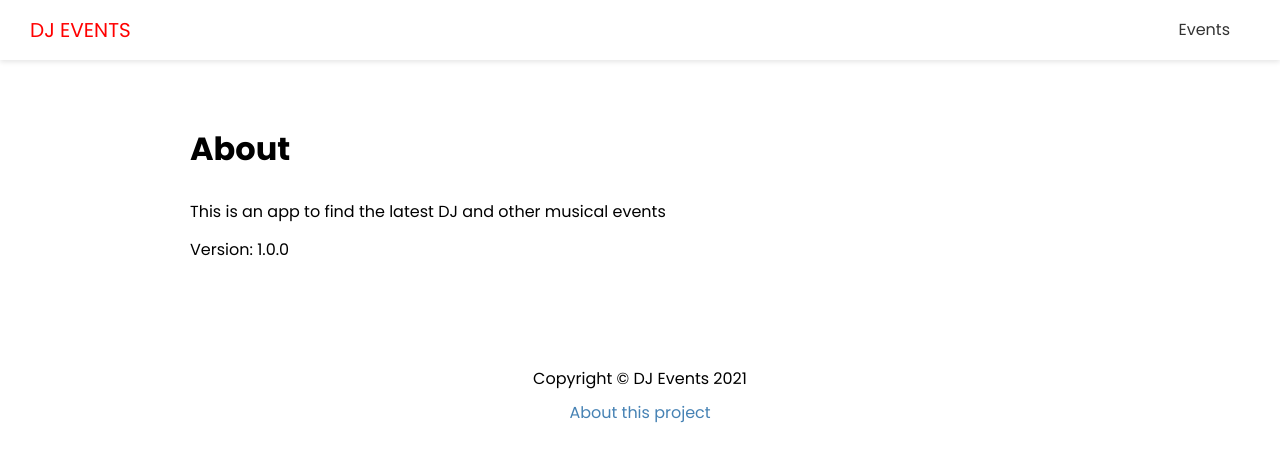
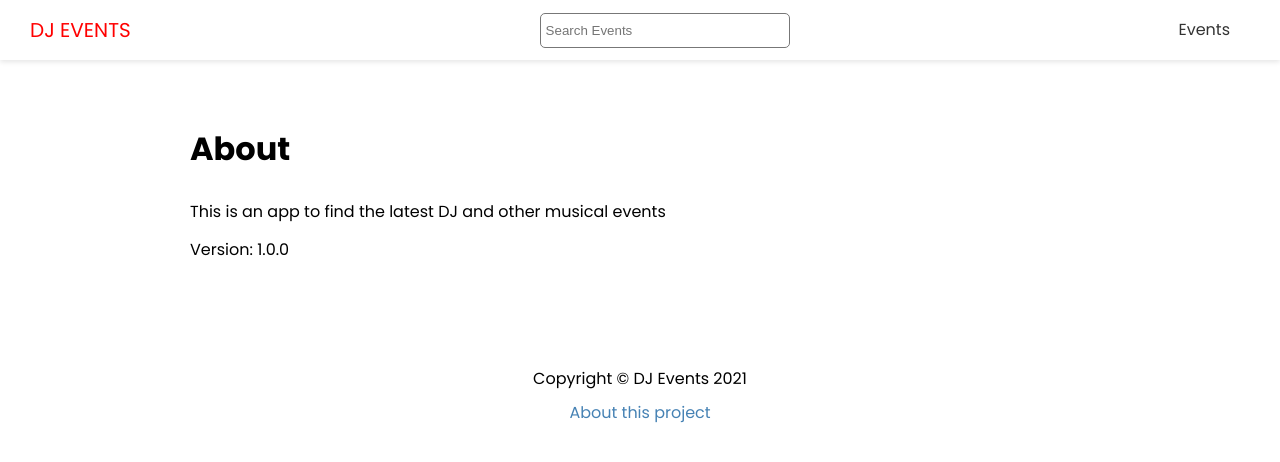
Before and after one commit to TommmyKelly/Next-dj-events, a Next.js app: page /about in a window 1280 px wide. Shown: the top 462 px of the page. Built offline with nearby package versions, Linux system fonts and the light colour scheme.

Commit message:
ADD: Added search functionailty

```diff
--- a/components/Header.js
+++ b/components/Header.js
@@ -1,5 +1,6 @@
 import Link from "next/link";
 import styles from "@/styles/Header.module.css";
+import Search from "./Search";
 
 export default function Header() {
   return (
@@ -9,7 +10,7 @@ export default function Header() {
           <a>DJ Events</a>
         </Link>
       </div>
-
+      <Search />
       <nav>
         <ul>
           <li>
--- /dev/null
+++ b/components/Search.js
@@ -0,0 +1,26 @@
+import { useState } from "react";
+import { useRouter } from "next/router";
+import styles from "@/styles/Search.module.css";
+
+export default function Search() {
+  const [term, setTerm] = useState("");
+  const router = useRouter();
+
+  const handleSubmit = (e) => {
+    e.preventDefault();
+    router.push(`/events/search?term=${term}`);
+    setTerm("");
+  };
+  return (
+    <div className={styles.search}>
+      <form onSubmit={handleSubmit}>
+        <input
+          type='text'
+          value={term}
+          onChange={(e) => setTerm(e.target.value)}
+          placeholder='Search Events'
+        />
+      </form>
+    </div>
+  );
+}
--- a/package.json
+++ b/package.json
@@ -9,6 +9,7 @@
   },
   "dependencies": {
     "next": "10.1.3",
+    "qs": "^6.10.1",
     "react": "17.0.2",
     "react-dom": "17.0.2",
     "react-icons": "^4.2.0"
--- a/pages/events/[slug].js
+++ b/pages/events/[slug].js
@@ -9,6 +9,8 @@ export default function EventPage({ evt }) {
   const deleteEvent = (e) => {
     console.log("delete");
   };
+
+  console.log(evt.id);
 
   return (
     <Layout>
--- /dev/null
+++ b/styles/Search.module.css
@@ -0,0 +1,7 @@
+.search input {
+  width: 250px;
+  height: 35px;
+  padding: 5px;
+  border: 1px #777 solid;
+  border-radius: 5px;
+}
```
Also changed, not shown: pages/events/search.js (added, +40 -0 lines), 2 other files (tests, documents, lock files or other folders).
